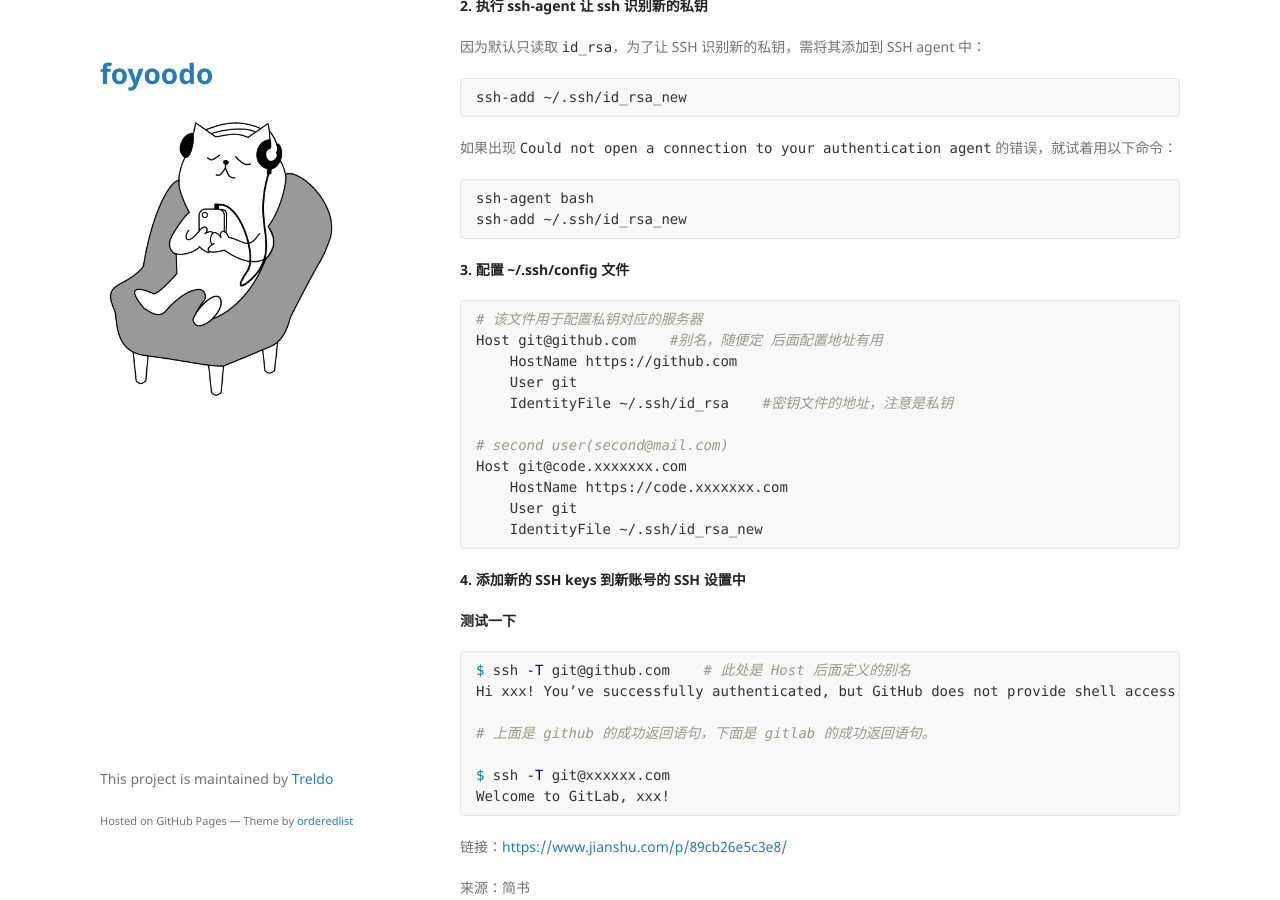
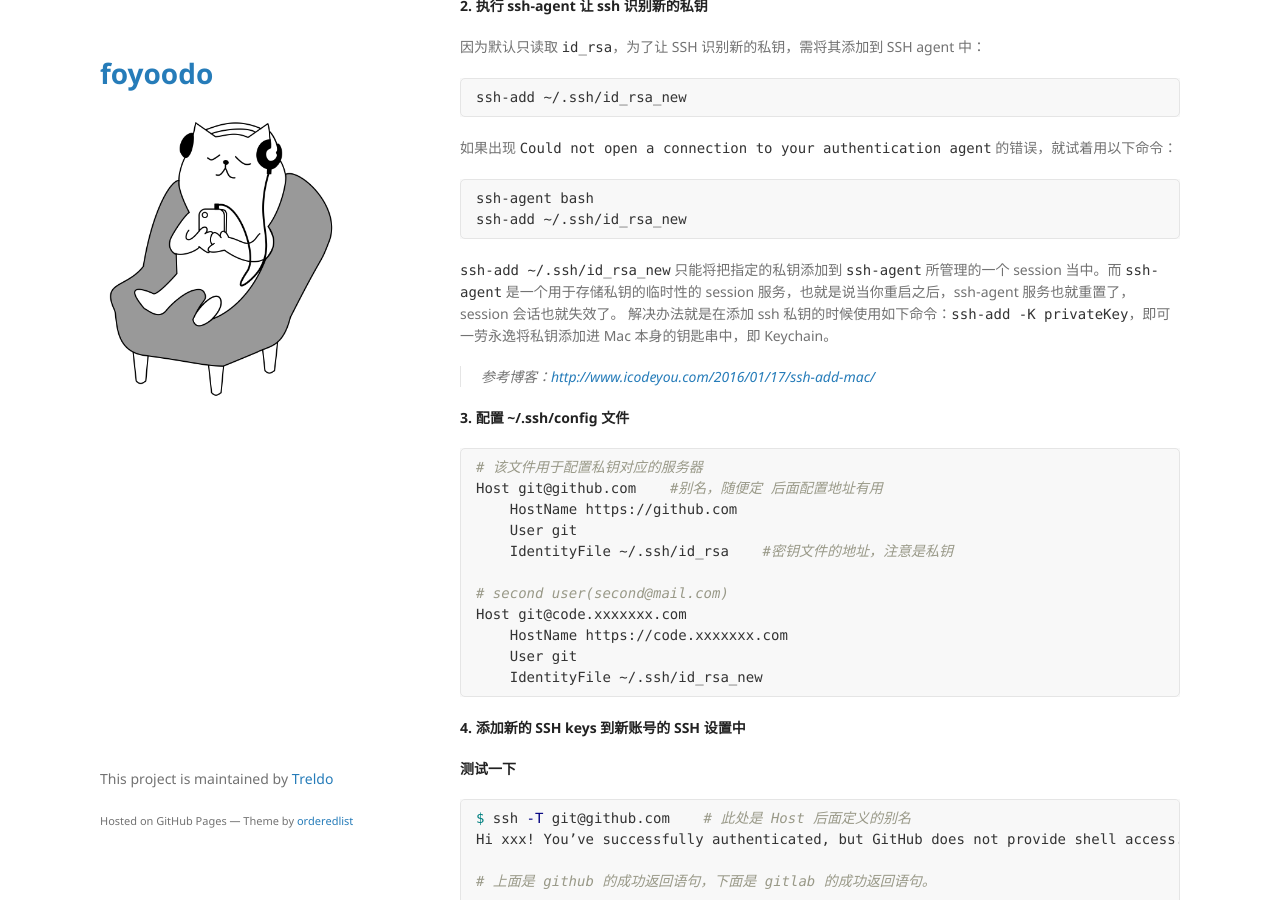
Before and after one commit to Treldo/bm_blog, a Jekyll site: the page built from _posts/2019-06-21-one-more-git-account.md, in a window 1280 px wide and 900 px high, scrolled down 577 px. Built offline with Jekyll 4.4.1, drawn with Linux system fonts in a browser that asks for light colours.

Commit message:
update one-more-git-account

````diff
--- a/_posts/2019-06-21-one-more-git-account.md
+++ b/_posts/2019-06-21-one-more-git-account.md
@@ -45,6 +45,11 @@ ssh-agent bash
 ssh-add ~/.ssh/id_rsa_new
 ```
 
+`ssh-add ~/.ssh/id_rsa_new` 只能将把指定的私钥添加到 `ssh-agent` 所管理的一个 session 当中。而 `ssh-agent` 是一个用于存储私钥的临时性的 session 服务，也就是说当你重启之后，ssh-agent 服务也就重置了，session 会话也就失效了。
+解决办法就是在添加 ssh 私钥的时候使用如下命令：`ssh-add -K privateKey`，即可一劳永逸将私钥添加进 Mac 本身的钥匙串中，即 Keychain。
+
+>参考博客：<http://www.icodeyou.com/2016/01/17/ssh-add-mac/>
+
 **3. 配置 ~/.ssh/config 文件**
 
 ``` shell
````
